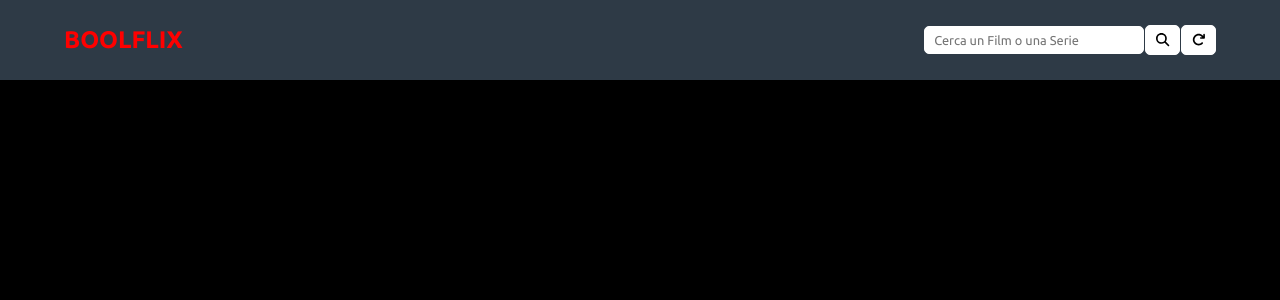
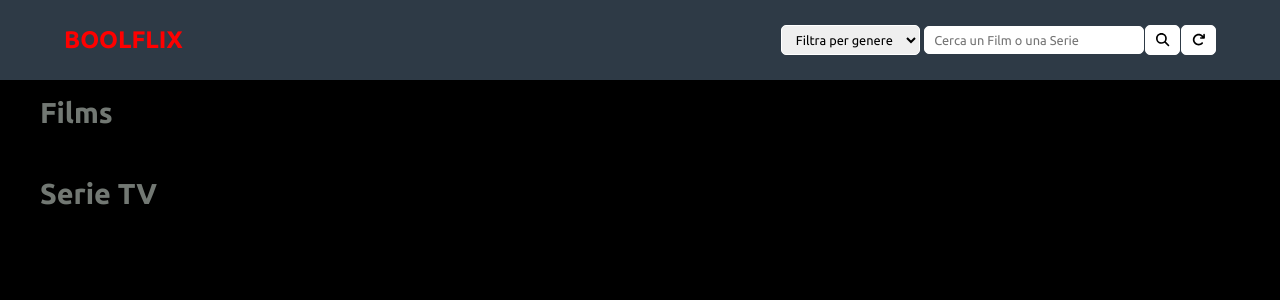
Before and after one commit to DannySilv/vue-boolflix, a Vue app: page / in a window 1280 px wide. Shown: the top 300 px of the page. Built offline with nearby package versions, Linux system fonts and the light colour scheme.

Commit message:
Completed Milestone 3 & shortened axios calls

```diff
--- a/src/components/AppMain.vue
+++ b/src/components/AppMain.vue
@@ -5,15 +5,26 @@
         <h2>BOOLFLIX</h2>
         <div class="search">
           <AppSearch
-            @searchClick="genSearchResult($event)"
-            @resetClick="resetSearch($event)"
+            @searchClick="thisSearch($event)"
+            @resetClick="resetSearch"
+            @filterGenre="thisFilter($event)"
+            :genresList="genresList"
           />
         </div>
       </div>
     </header>
+    <h1>Films</h1>
     <div class="cards-container">
       <AppCard
         v-for="(element, index) in movieList"
+        :key="index"
+        :movieCard="element"
+      />
+    </div>
+    <h1>Serie TV</h1>
+    <div class="cards-container">
+      <AppCard
+        v-for="(element, index) in seriesList"
         :key="index"
         :movieCard="element"
       />
@@ -37,29 +48,93 @@ export default {
     return {
       apiKey: "036d8909f87005de49ae4df23607af26",
       movieList: [],
+      seriesList: [],
+      genresMovieList: [],
+      genresSeriesList: [],
+      genresList: [],
     };
   },
   methods: {
-    thisSearch(url, searchKey) {
-      axios
-        .get(url, {
-          params: {
-            api_key: this.apiKey,
-            lang: "it-IT",
-            query: searchKey,
-          },
-        })
-        .then((resp) => {
-          this.movieList = this.movieList.concat(resp.data.results);
+    thisSearch(searchKey) {
+      const params = {
+        api_key: this.apiKey,
+        lang: "it-IT",
+        query: searchKey,
+      };
+      const movies = axios.get("https://api.themoviedb.org/3/search/movie", {
+        params,
+      });
+      const series = axios.get("https://api.themoviedb.org/3/search/tv", {
+        params,
+      });
+      const genresMovies = axios.get(
+        "https://api.themoviedb.org/3/genre/movie/list",
+        {
+          params,
+        }
+      );
+      const genresSeries = axios.get(
+        "https://api.themoviedb.org/3/genre/tv/list",
+        {
+          params,
+        }
+      );
+      axios.all([movies, series, genresMovies, genresSeries]).then((resp) => {
+        this.genresMovieList = resp[0].data.results;
+        this.movieList = this.genresMovieList;
+        this.genresSeriesList = resp[1].data.results;
+        this.seriesList = this.genresSeriesList;
+        const movieGenres = resp[2].data.genres;
+        console.log(movieGenres);
+        const seriesGenres = resp[3].data.genres;
+        const genresMovieID = function () {
+          const genresMovieIDs = [];
+          movieGenres.forEach((genre) => {
+            genresMovieIDs.push(genre.id);
+          });
+          return genresMovieIDs;
+        };
+        const filterSeriesGenres = seriesGenres.filter((genre) => {
+          const genresMovieIDs = genresMovieID();
+          if (!genresMovieIDs.includes(genre.id)) {
+            return true;
+          }
         });
-    },
-    genSearchResult(searchKey) {
-      this.thisSearch("https://api.themoviedb.org/3/search/movie", searchKey);
-      this.thisSearch("https://api.themoviedb.org/3/search/tv", searchKey);
-      console.log(this.movieList);
+        this.genresList = movieGenres.concat(filterSeriesGenres);
+      });
     },
     resetSearch() {
       this.movieList = [];
+      this.seriesList = [];
+      this.genresList = [];
+    },
+    thisFilter(thisID) {
+      if (thisID !== "") {
+        this.movieList = this.genresMovieList.filter((movie) => {
+          if (movie.genre_ids.length > 0) {
+            for (let i = 0; i < movie.genre_ids.length; i++) {
+              if (movie.genre_ids[i] == thisID) {
+                return true;
+              }
+            }
+          }
+        });
+      } else {
+        this.movieList = this.genresMovieList;
+      }
+      if (thisID !== "") {
+        this.seriesList = this.genresSeriesList.filter((serie) => {
+          if (serie.genre_ids.length > 0) {
+            for (let i = 0; i < serie.genre_ids.length; i++) {
+              if (serie.genre_ids[i] == thisID) {
+                return true;
+              }
+            }
+          }
+        });
+      } else {
+        this.seriesList = this.genresSeriesList;
+      }
     },
   },
 };
@@ -88,10 +163,16 @@ header {
 }
 .cards-container {
   width: 90%;
-  margin: 1rem auto;
+  margin: auto;
   padding-bottom: 1rem;
   display: flex;
   justify-content: flex-start;
   flex-wrap: wrap;
 }
+
+h1 {
+  color: $text-color;
+  font-size: 1.8rem;
+  margin: 1rem 2.5rem;
+}
 </style>
--- a/src/components/AppSearch.vue
+++ b/src/components/AppSearch.vue
@@ -1,12 +1,29 @@
 <template>
   <div class="search-container">
+    <select
+      @change="$emit('filterGenre', filterGenre)"
+      v-model="filterGenre"
+      class="input"
+      name="filter"
+      id="filter"
+    >
+      <option value="" selected>Filtra per genere</option>
+      <option
+        v-for="element in genresList"
+        :key="element.id"
+        :value="element.id"
+      >
+        {{ element.name }}
+      </option>
+    </select>
     <input
+      class="input"
       type="text"
       placeholder="Cerca un Film o una Serie"
-      v-model="thisSearch"
-      @keyup.enter="$emit('searchClick', thisSearch)"
+      v-model="searchKey"
+      @keyup.enter="sendSearch(), filterGenre"
     />
-    <button class="btn" @click="$emit('searchClick', thisSearch)">
+    <button class="btn" @click="sendSearch(), filterGenre">
       <font-awesome-icon icon="fas fa-search" />
     </button>
     <button class="btn" @click="resetClick">
@@ -18,15 +35,23 @@
 <script>
 export default {
   name: "AppSearch",
+  props: {
+    genresList: Array,
+  },
   data: function () {
     return {
-      thisSearch: "",
+      searchKey: "",
+      filterGenre: "",
     };
   },
   methods: {
     resetClick() {
       this.thisSearch = "";
       this.$emit("resetClick");
+    },
+    sendSearch() {
+      this.$emit("searchClick", this.searchKey);
+      this.searchKey = "";
     },
   },
 };
@@ -37,12 +62,13 @@ export default {
   display: flex;
   justify-content: space-between;
   align-items: center;
-  input {
+  .input {
     font-family: "Ubuntu", sans-serif;
     font-size: 0.8rem;
     padding: 0.4rem 0.6rem;
     border: 1px solid white;
     border-radius: 5px;
+    margin-left: 0.2rem;
   }
   .btn {
     padding: 0.4rem 0.6rem;
```
